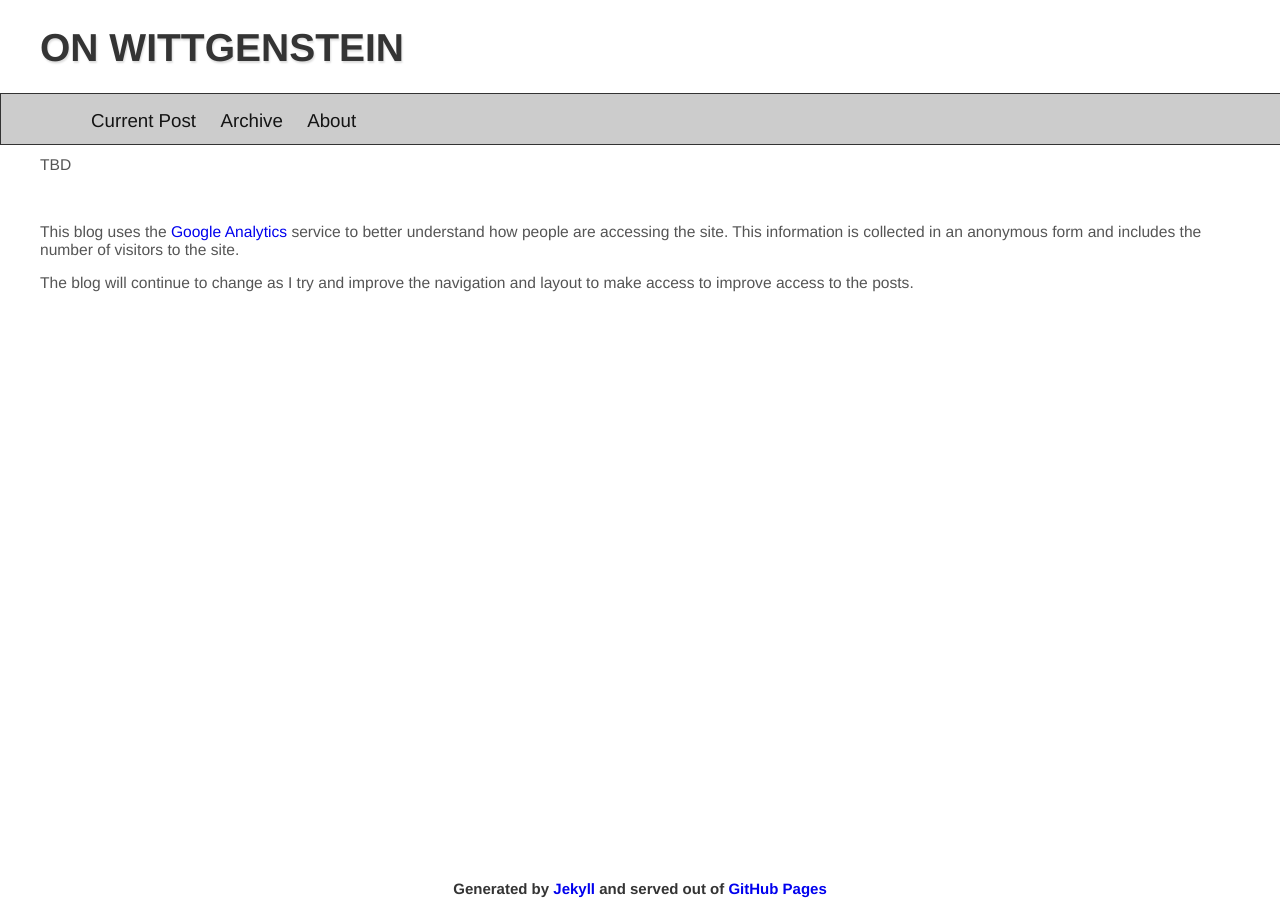
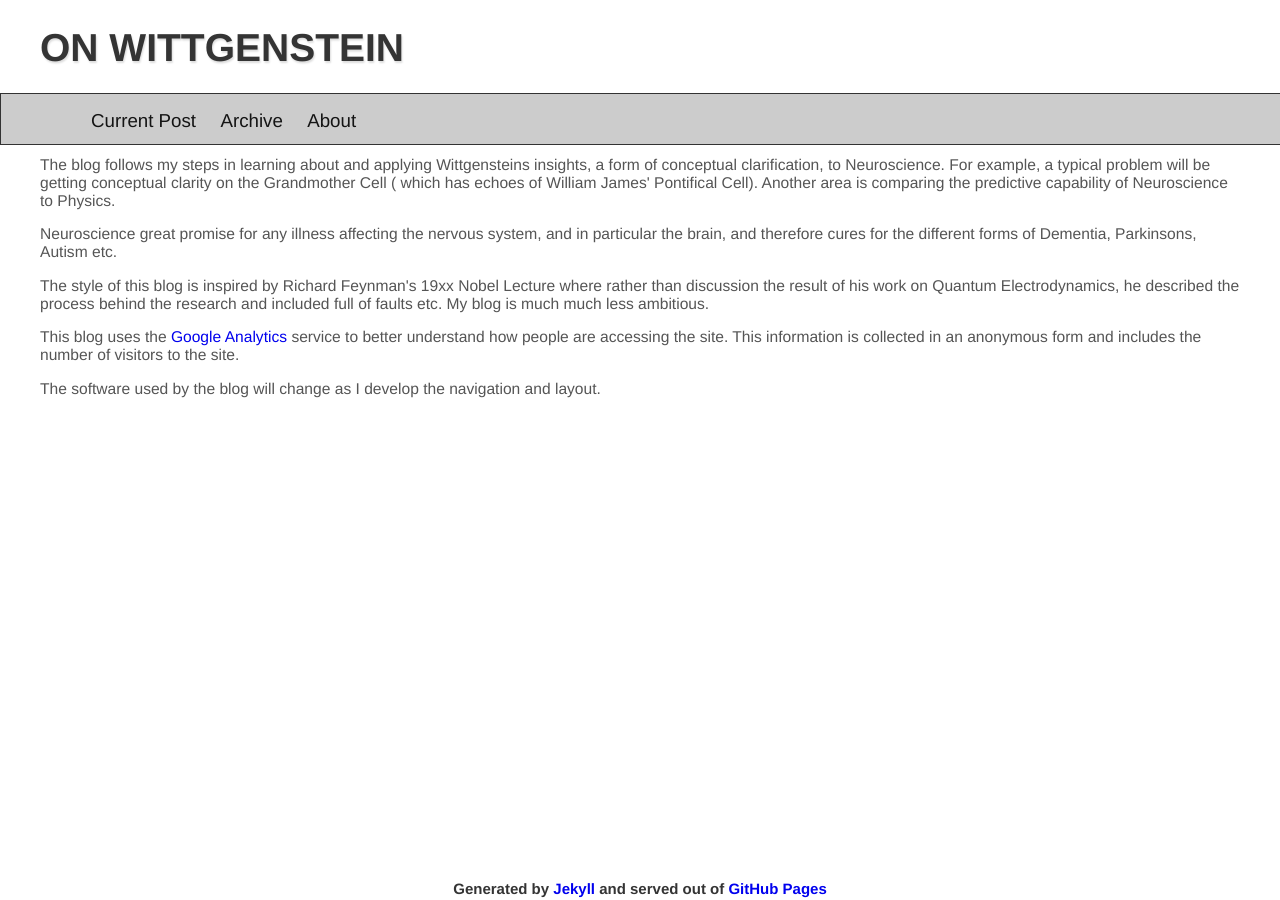
Before and after one commit to dtinblack/dtinblack.github.io, a Jekyll site: the page built from about.html, in a window 1280 px wide. Built offline with Jekyll 4.4.1, drawn with Linux system fonts in a browser that asks for light colours.

Commit message:
changes to about

```diff
--- a/about.html
+++ b/about.html
@@ -3,13 +3,19 @@ layout: default
 title: About
 ---
 
-<p>TBD
-<br></p>
+<p> The blog follows my steps in learning about and applying Wittgensteins insights, a form of
+conceptual clarification, to Neuroscience. For example, a typical problem will be getting conceptual
+clarity on the Grandmother Cell ( which has echoes of William James' Pontifical Cell). Another area is
+comparing the predictive capability of Neuroscience to Physics.<br></p>
 
-<p> <br></p>
+<p> Neuroscience great promise for any illness affecting the nervous system, and in particular the brain,
+and therefore cures for the different forms of Dementia, Parkinsons, Autism etc. <br></p>
+
+<p> The style of this blog is inspired by Richard Feynman's 19xx Nobel Lecture where rather than
+discussion the result of his work on Quantum Electrodynamics, he described the process behind the research
+and included full of faults etc. My blog is much much less ambitious. <br></p>
 
 <p>This blog uses the <a href="http://www.google.co.uk/analytics/">Google Analytics</a> service to better understand how people are accessing the site. This information is collected in an
 anonymous form and includes the number of visitors to the site.<br></p>
 
-<p>The blog will continue to change as I try and improve the navigation and layout to make access to improve
-access to the posts.<br></p>
+<p>The software used by the blog will change as I develop the navigation and layout.<br></p>
```
Also changed, not shown: _posts/2013-03-12-archived-post-test.html (added, +10 -0 lines), _posts/2014-01-26-current-post.html (added, +15 -0 lines).
